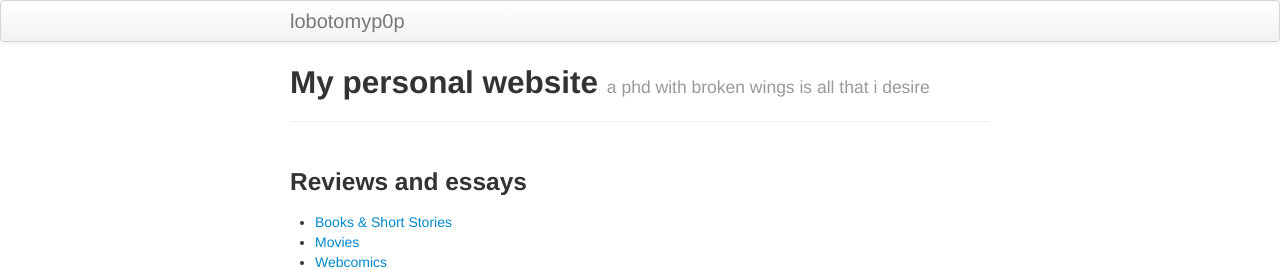
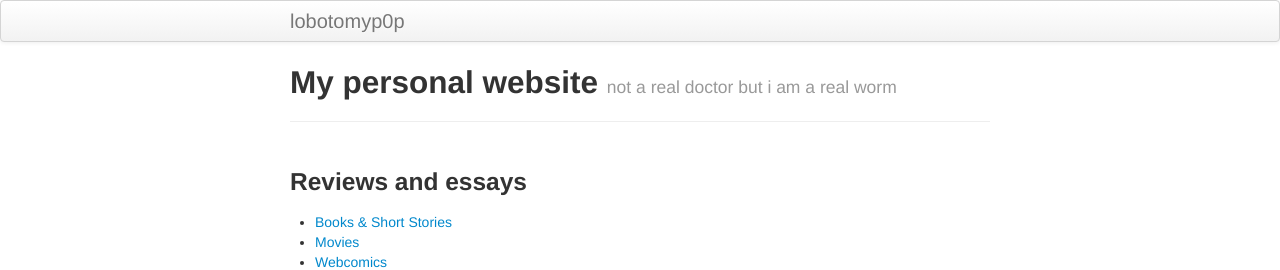
Before and after one commit to lobotomyp0p/lobotomyp0p.github.io, a Jekyll site: the page built from index.md, in a window 1280 px wide. Shown: the top 270 px of the page. Built offline with Jekyll 4.4.1, drawn with Linux system fonts in a browser that asks for light colours.

Commit message:
still more tweaking

```diff
--- a/index.md
+++ b/index.md
@@ -1,7 +1,7 @@
 ---
 layout: page
 title: My personal website
-tagline: a phd with broken wings is all that i desire
+tagline: not a real doctor but i am a real worm
 description: My personal website
 ---
 
```
Also changed, not shown: pages/reviews_books.md (+1 -1 lines).
